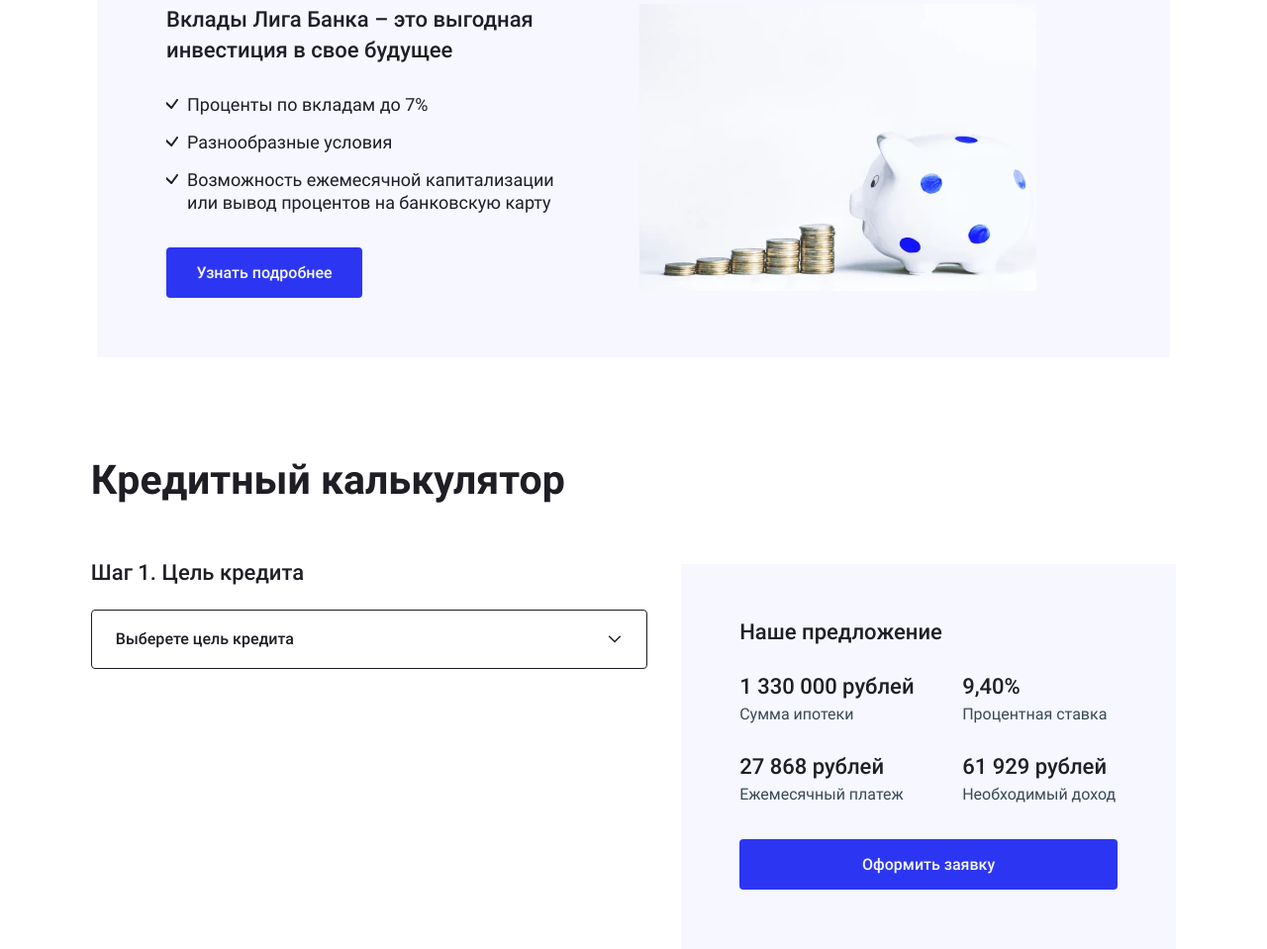
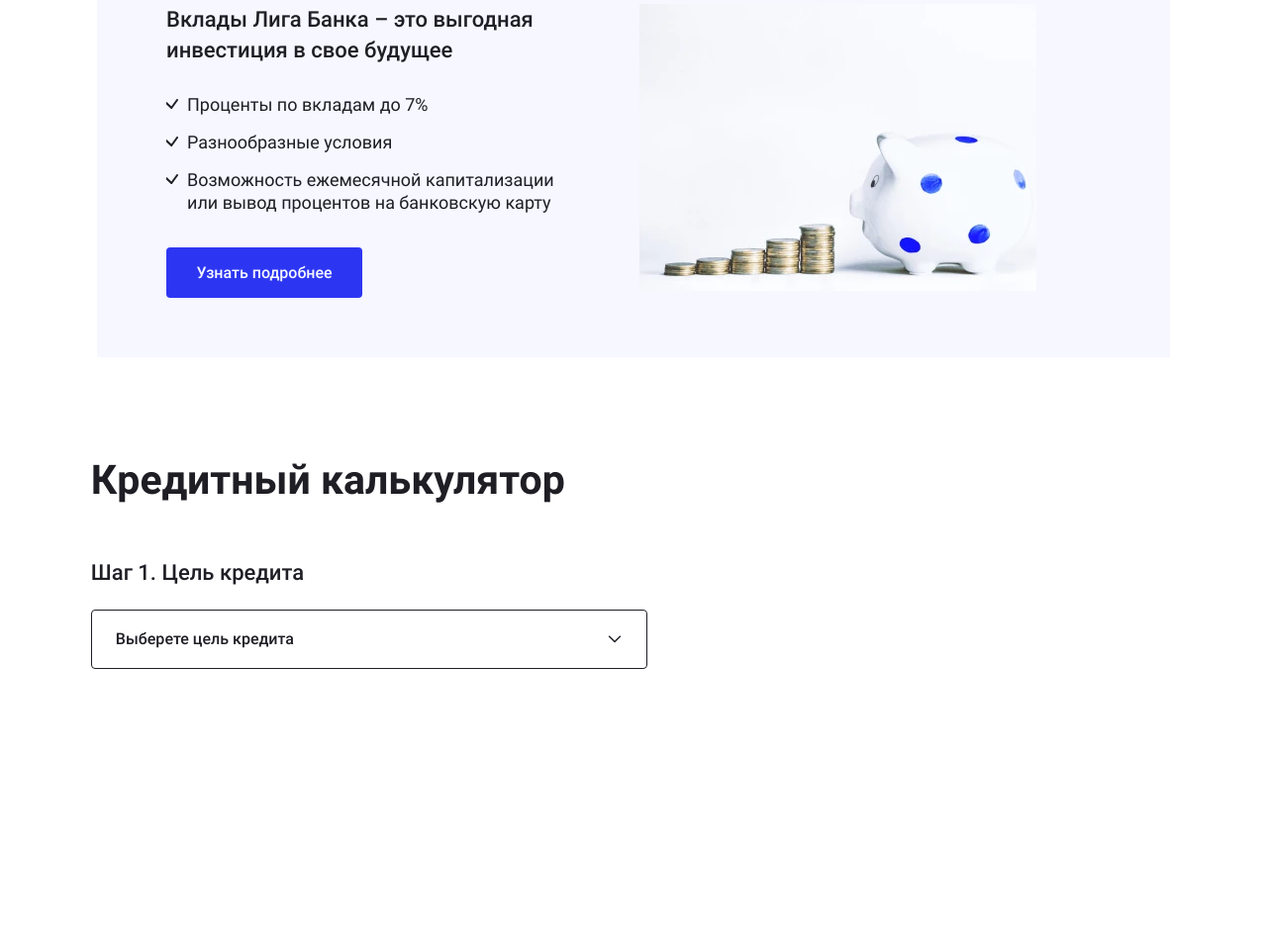
Before and after one commit to kozyrevfrontend/liga-bank, a website: page source/index.html in a window 1280 px wide. Shown: the part 693-1652 px from the top of the page at 99% size. After the commit the page ends 1369 px from the top, so only its background shows below. Drawn offline with nearby package versions, Linux system fonts and the light colour scheme; files that its build step writes are made by us from their sources.

Commit message:
удаляет блок calculator__results из разметки

```diff
--- a/source/index.html
+++ b/source/index.html
@@ -227,28 +227,6 @@
               </ul>
             </div>
           </div>
-          <div class="calculator__results results">
-            <h3 class="results__title">Наше предложение</h3>
-            <dl class="results__board">
-              <div class="results__wrapper">
-                <dt class="results__value">1 330 000 рублей </dt>
-                <dd class="results__description">Сумма ипотеки</dd>
-              </div>
-              <div class="results__wrapper results__wrapper--fix">
-                <dt class="results__value">9,40%</dt>
-                <dd class="results__description">Процентная ставка</dd>
-              </div>
-              <div class="results__wrapper">
-                <dt class="results__value">27 868 рублей</dt>
-                <dd class="results__description">Ежемесячный платеж</dd>
-              </div>
-              <div class="results__wrapper results__wrapper--fix">
-                <dt class="results__value">61 929 рублей</dt>
-                <dd class="results__description">Необходимый доход</dd>
-              </div>
-            </dl>
-            <button class="results__apply button"><span>Оформить заявку</span></button>
-          </div>
         </div>
       </section>
     </main>
```
Also changed, not shown: build/index.html.
